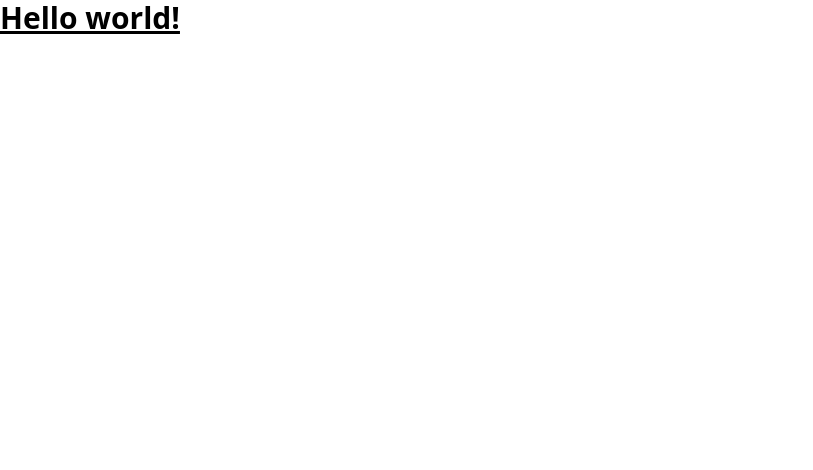
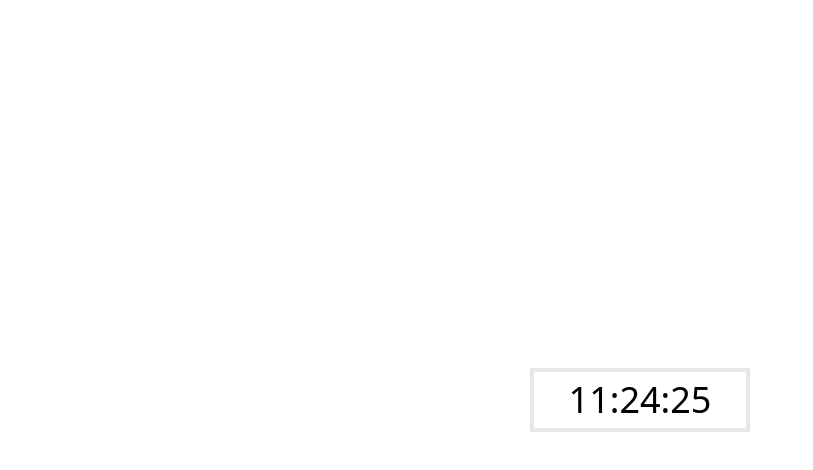
Before and after one commit to k-ito-cat/digital-clock-display, a React (Vite) app: page / in a window 1280 px wide. Shown: the top 470 px of the page, without its empty margins (0-813 px from the left). Built offline with nearby package versions, Linux system fonts and the light colour scheme.

Commit message:
feat: リアルタイム時計実装

```diff
--- a/src/App.tsx
+++ b/src/App.tsx
@@ -1,7 +1,12 @@
+import Layout from "./layouts/Layout";
+import ClockPage from "./pages/ClockPage";
+
 function App() {
   return (
     <>
-      <h1 className="text-3xl font-bold underline">Hello world!</h1>
+      <Layout>
+        <ClockPage />
+      </Layout>
     </>
   );
 }
--- /dev/null
+++ b/src/layouts/Layout.tsx
@@ -0,0 +1,17 @@
+import React, { ReactNode } from "react";
+
+interface LayoutProps {
+  children: ReactNode;
+}
+
+const Layout: React.FC<LayoutProps> = ({ children }) => {
+  return (
+    <div className="w-full h-[100vh] flex items-center justify-center">
+      <div>
+        <main>{children}</main>
+      </div>
+    </div>
+  );
+};
+
+export default Layout;
--- /dev/null
+++ b/src/pages/ClockPage.tsx
@@ -0,0 +1,31 @@
+import { useState } from "react";
+
+const ClockPage = () => {
+  const [clock, setClock] = useState("00:00:00");
+
+  const getClock = () => {
+    const current = new Date();
+    let hours: number | string = current.getHours();
+    let minutes: number | string = current.getMinutes();
+    let seconds: number | string = current.getSeconds();
+
+    hours = Number(hours) < 10 ? `0${hours}` : hours;
+    minutes = Number(minutes) < 10 ? `0${minutes}` : minutes;
+    seconds = Number(seconds) < 10 ? `0${seconds}` : seconds;
+
+    return `${hours}:${minutes}:${seconds}`;
+  };
+
+  const MyClock = () => {
+    setInterval(() => setClock(getClock()), 1000);
+    return clock;
+  };
+
+  return (
+    <p className="border-4 px-4 py-2 text-4xl w-[220px] text-center">
+      <MyClock />
+    </p>
+  );
+};
+
+export default ClockPage;
```
Also changed, not shown: 2 other files (tests, documents, lock files or other folders).
